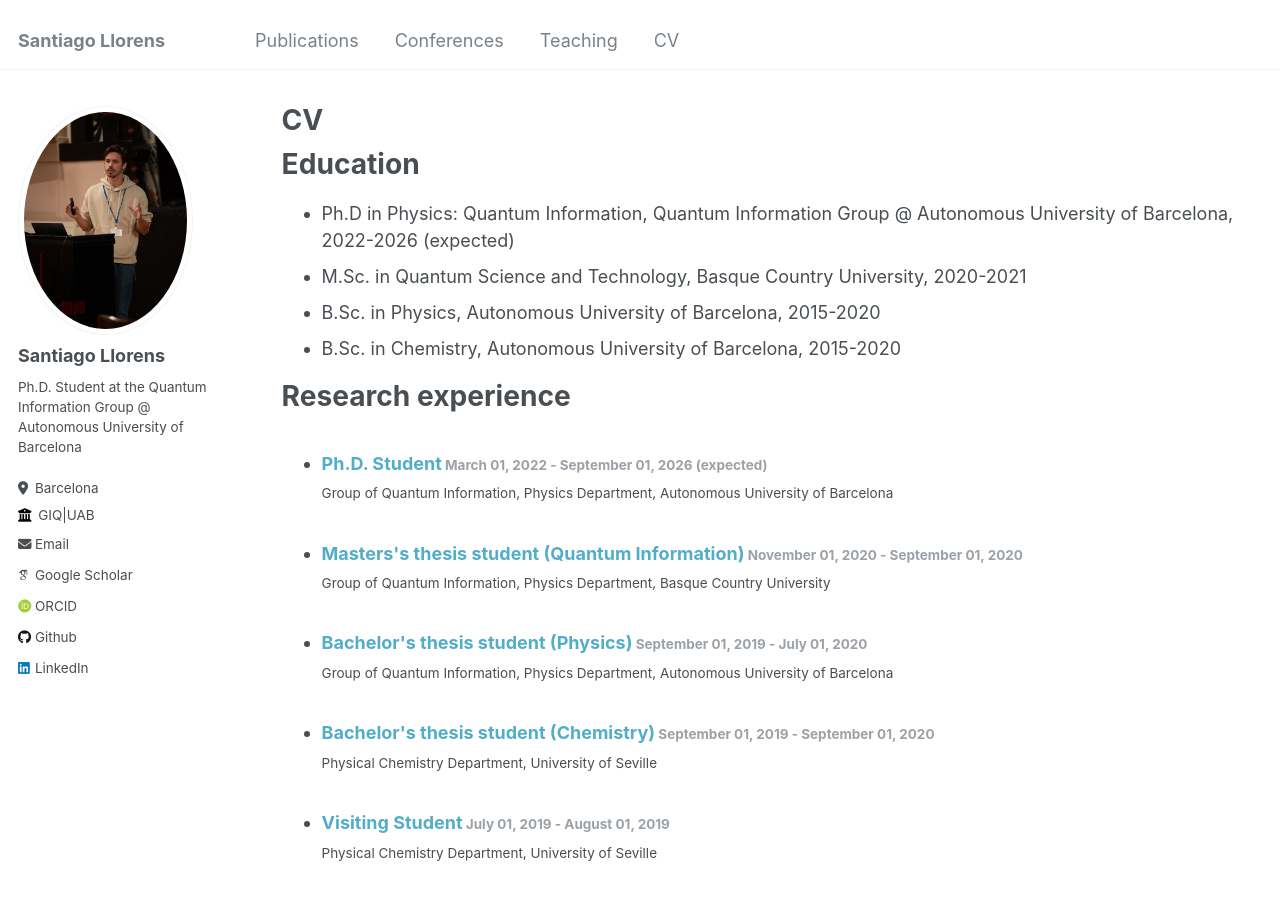
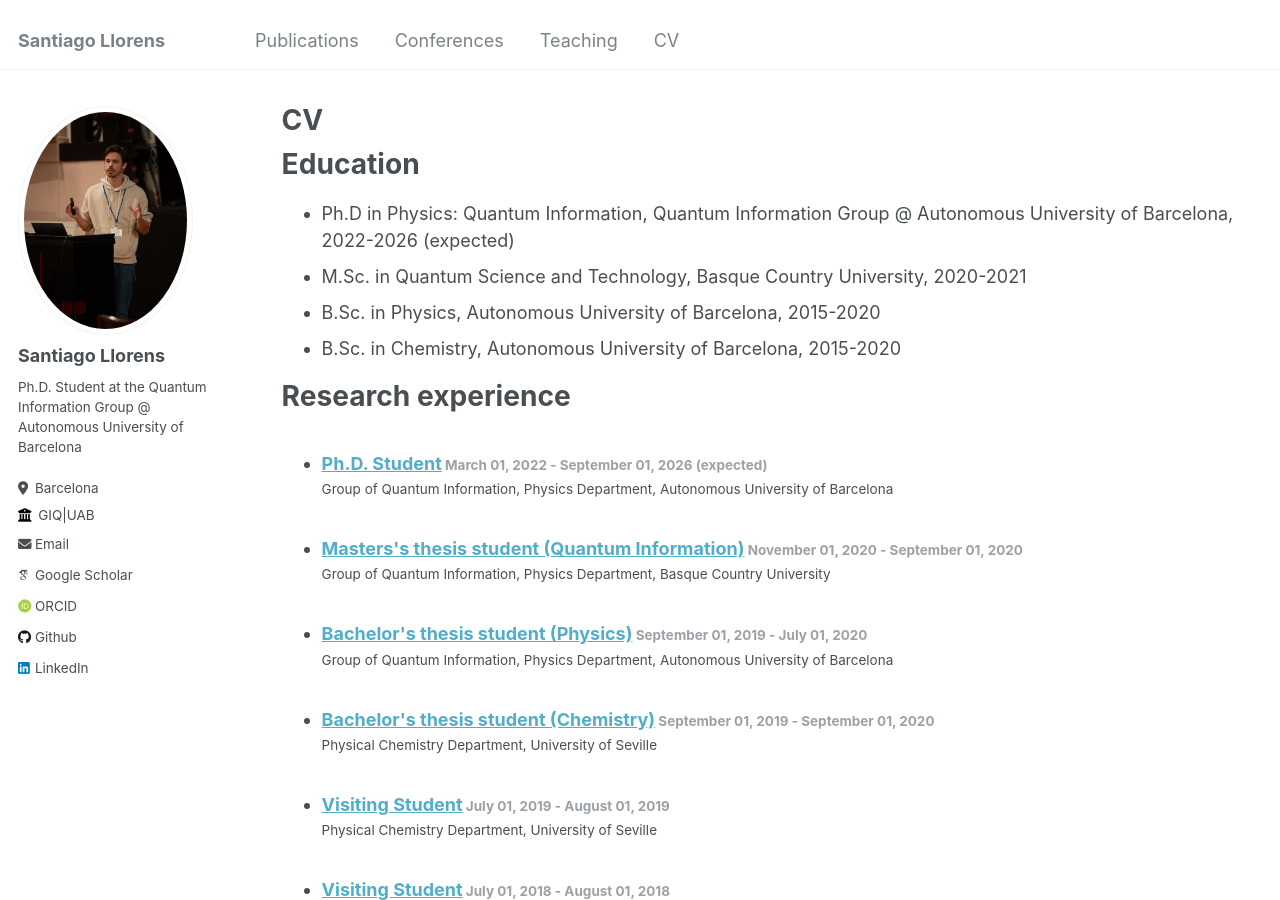
Before and after one commit to SantiagoLlorens/SantiagoLlorens.github.io, a Jekyll site: the page built from _pages/cv.md, in a window 1280 px wide and 900 px high. Built offline with Jekyll 4.4.1, drawn with Linux system fonts in a browser that asks for light colours; some web fonts are replaced.

Commit message:
Update archive-single-experience-cv.html

```diff
--- a/_includes/archive-single-experience-cv.html
+++ b/_includes/archive-single-experience-cv.html
@@ -26,24 +26,14 @@
           alt="">
       </div>
     {% endif %}
-    <h3 itemprop="headline">
-      {% if post.expected %}
-      <a style="text-decoration: none; display: inline-block;" href="{{ post.url }}">{{ post.title }}</a>
+    <h3 class="archive__item-title" itemprop="headline">
+      <a class="post-link" href="{{ post.url }}">{{ post.title }}</a>
       <p class="page__meta" style="display: inline-block; margin: 0;">
         <i class="fa fa-clock-o" aria-hidden="true"></i> {{ post.date | date: '%B %d, %Y' }}
       </p>
       <p class="page__meta" style="display: inline-block; margin: 0;">
-        <i class="fa fa-clock-o" aria-hidden="true"></i> - {{ post.date2 | date: '%B %d, %Y' }} (expected)
+        <i class="fa fa-clock-o" aria-hidden="true"></i> - {{ post.date2 | date: '%B %d, %Y' }}{% if post.expected %} (expected){% endif %}
       </p>
-      {% else %}
-      <a style="text-decoration: none; display: inline-block;" href="{{ post.url }}">{{ post.title }}</a>
-      <p class="page__meta" style="display: inline-block; margin: 0;">
-        <i class="fa fa-clock-o" aria-hidden="true"></i> {{ post.date | date: '%B %d, %Y' }}
-      </p>
-      <p class="page__meta" style="display: inline-block; margin: 0;">
-        <i class="fa fa-clock-o" aria-hidden="true"></i> - {{ post.date2 | date: '%B %d, %Y' }}
-      </p>
-      {% endif %}
     </h3>
     {% if post.venue%}<p class="archive__item-excerpt" itemprop="description">{{ post.venue }}</p> {% endif %}
     </li>
```
